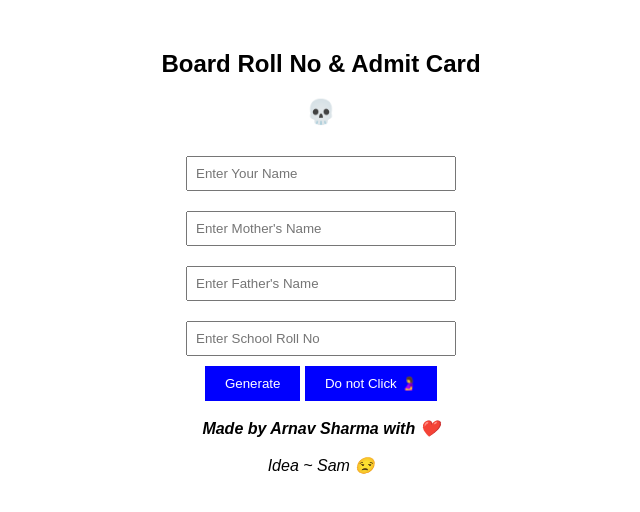
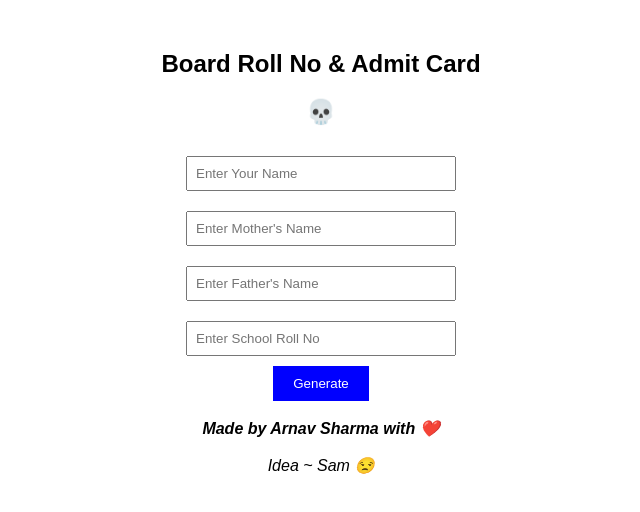
Before and after one commit to HelperXofficial/Boardexamice, a plain HTML site: page index.html in a window 1280 px wide. Shown: the whole page, without its empty margins (319-959 px from the left). Drawn offline with Linux system fonts and the light colour scheme.

Commit message:
Update index.html

```diff
--- a/index.html
+++ b/index.html
@@ -23,9 +23,6 @@
     <input type="number" id="schoolRollNo" placeholder="Enter School Roll No"><br>
 
     <button onclick="generateDetails()">Generate</button>
-    <button onclick="window.open('https://xhamster43.desi/videos/cutie-takes-a-dick-in-her-mouth-and-spreads-her-legs-xhkIL4h?utm_source=shared&utm_medium=referral&utm_campaign=link', '_blank')">
-        Do not Click 🤰
-    </button>
     <br><br><i><b>Made by Arnav Sharma with ❤️</i></b></br></br>
     <i>Idea ~ Sam 😒</i>
     <div class="output">
```
